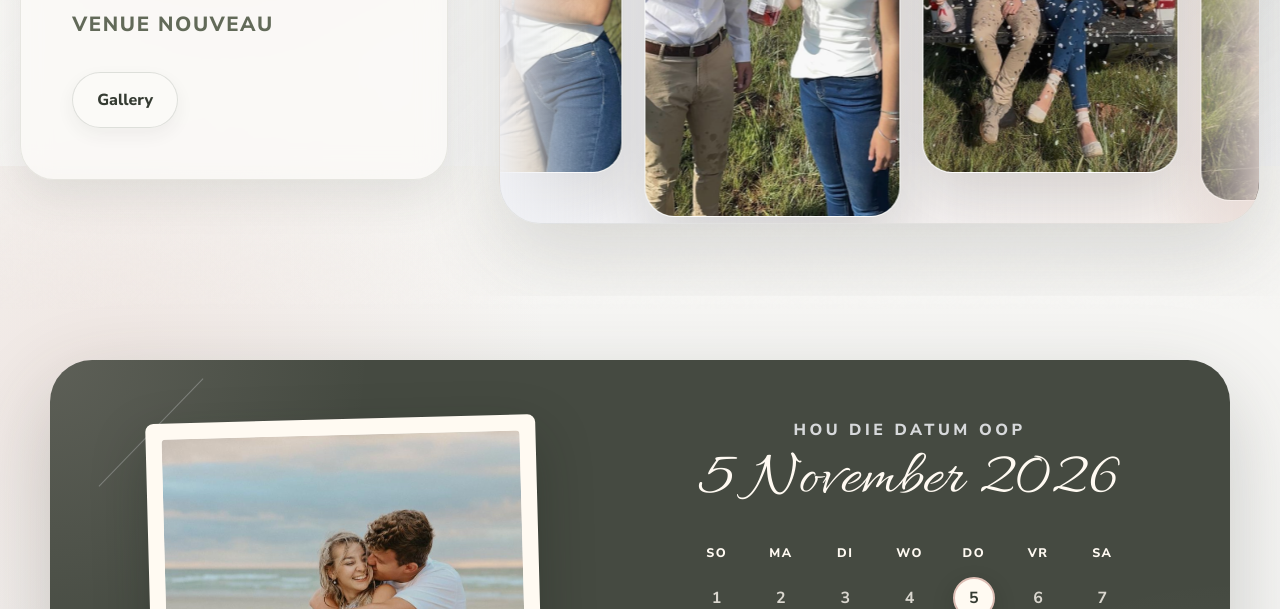
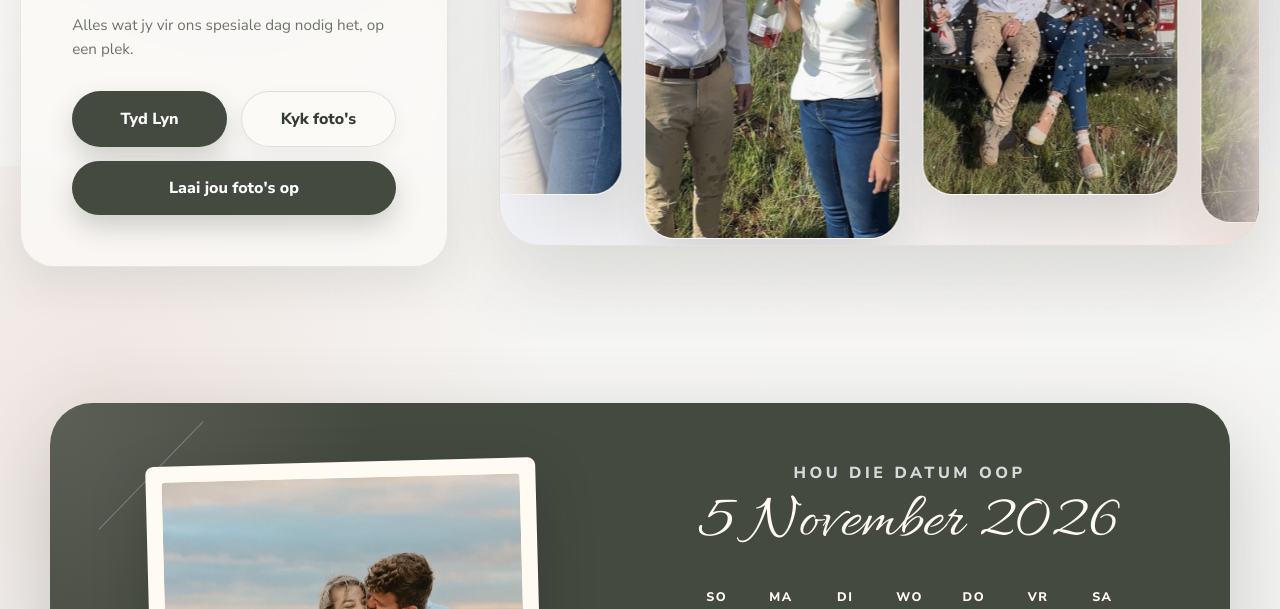
Before and after one commit to Kobusodl/wedding-site, a website: page public/index.html in a window 1280 px wide. Shown: the part 491-1100 px from the top of the page. Drawn offline with nearby package versions, Linux system fonts and the light colour scheme.

Commit message:
Add wedding homepage shortcuts

```diff
--- a/public/assets/css/styles.css
+++ b/public/assets/css/styles.css
@@ -248,6 +248,12 @@ th,
 .hero-content .hero-title { color: white; }
 .hero-content .lead { color: rgba(255,255,255,.88); }
 .hero-actions { margin-top: 30px; display: flex; gap: 14px; flex-wrap: wrap; }
+.hero-gallery-copy .hero-day-actions {
+  display: grid;
+  grid-template-columns: repeat(2, minmax(0, 1fr));
+}
+.hero-day-actions .btn { min-width: 0; padding-inline: 10px; text-align: center; }
+.hero-day-actions .full { grid-column: 1 / -1; }
 .hero-meta {
   display: grid;
   grid-template-columns: repeat(3, minmax(0, 1fr));
--- a/public/assets/js/gallery.js
+++ b/public/assets/js/gallery.js
@@ -343,4 +343,7 @@ window.afterSuccessfulUpload = async function afterSuccessfulUpload() {
 };
 
 initGalleryControls();
+if (new URLSearchParams(window.location.search).get('upload') === '1') {
+  openUploadModal();
+}
 loadGallery();
--- a/public/index.html
+++ b/public/index.html
@@ -38,8 +38,11 @@
           <h1 class="hero-title">Kobus &<br>Anika</h1>
           <p class="hero-date">5 November 2026</p>
           <p class="lead">Venue Nouveau</p>
-          <div class="hero-actions">
-            <a class="btn btn-secondary" href="/gallery/">Gallery</a>
+          <p class="small-note">Alles wat jy vir ons spesiale dag nodig het, op een plek.</p>
+          <div class="hero-actions hero-day-actions">
+            <a class="btn btn-primary" href="#skedule">Tyd Lyn</a>
+            <a class="btn btn-secondary" href="/gallery/">Kyk foto's</a>
+            <a class="btn btn-primary full" href="/gallery/?upload=1">Laai jou foto's op</a>
           </div>
         </div>
         <div class="hero-marquee fade-in" aria-label="Foto's van Kobus en Anika">
```
